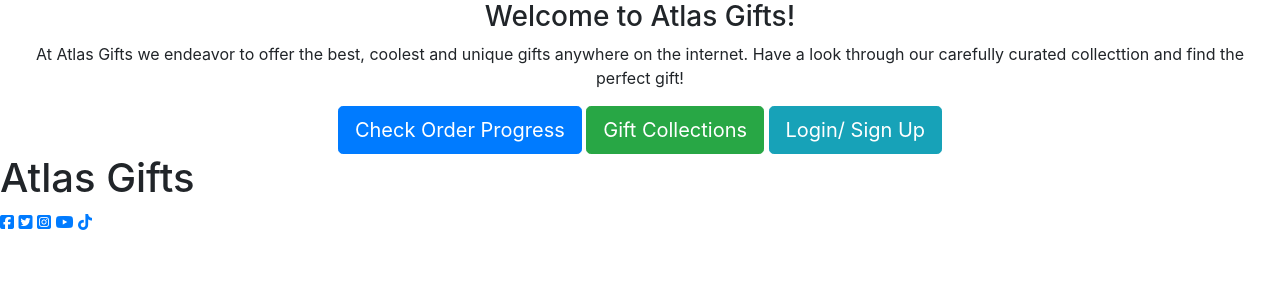
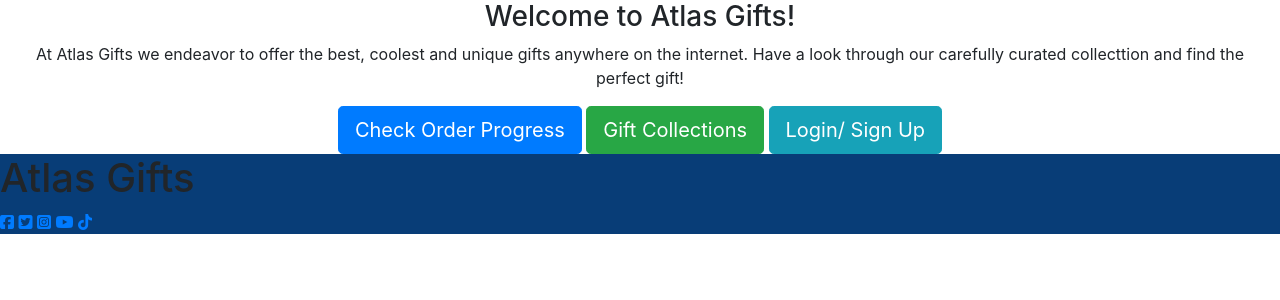
Before and after one commit to Code-Institute-Submissions/shane-os-atlas-gifts_AprResub, a Django app: page / in a window 1280 px wide. Shown: the part 56-356 px from the top of the page. Run offline with Django 3.2, Linux system fonts and the light colour scheme; some libraries are stand-ins or nearby versions.

Commit message:
Add CSS Styling file

```diff
--- a/atlas_gifts/settings.py
+++ b/atlas_gifts/settings.py
@@ -149,6 +149,7 @@ USE_TZ = True
 # https://docs.djangoproject.com/en/3.2/howto/static-files/
 
 STATIC_URL = '/static/'
+STATICFILES_DIRS = (os.path.join(BASE_DIR, 'static'),)
 
 # Default primary key field type
 # https://docs.djangoproject.com/en/3.2/ref/settings/#default-auto-field
--- a/atlas_gifts/urls.py
+++ b/atlas_gifts/urls.py
@@ -15,6 +15,8 @@ Including another URLconf
 """
 from django.contrib import admin
 from django.urls import path, include
+from django.conf import settings
+from django.conf.urls.static import static
 
 urlpatterns = [
     path('admin/', admin.site.urls),
--- /dev/null
+++ b/static/css/base.css
@@ -0,0 +1,4 @@
+footer {
+    align-content: center;
+    background-color: #083d77;
+}
--- a/templates/base.html
+++ b/templates/base.html
@@ -13,6 +13,7 @@
 
     {% block corecss %}
         <link rel="stylesheet" href="https://stackpath.bootstrapcdn.com/bootstrap/4.4.1/css/bootstrap.min.css" integrity="sha384-Vkoo8x4CGsO3+Hhxv8T/Q5PaXtkKtu6ug5TOeNV6gBiFeWPGFN9MuhOf23Q9Ifjh" crossorigin="anonymous">
+        <link rel="stylesheet" href="{% static 'css/base.css' %}">
     {% endblock %}
 
     {% block extra_css %}
```
